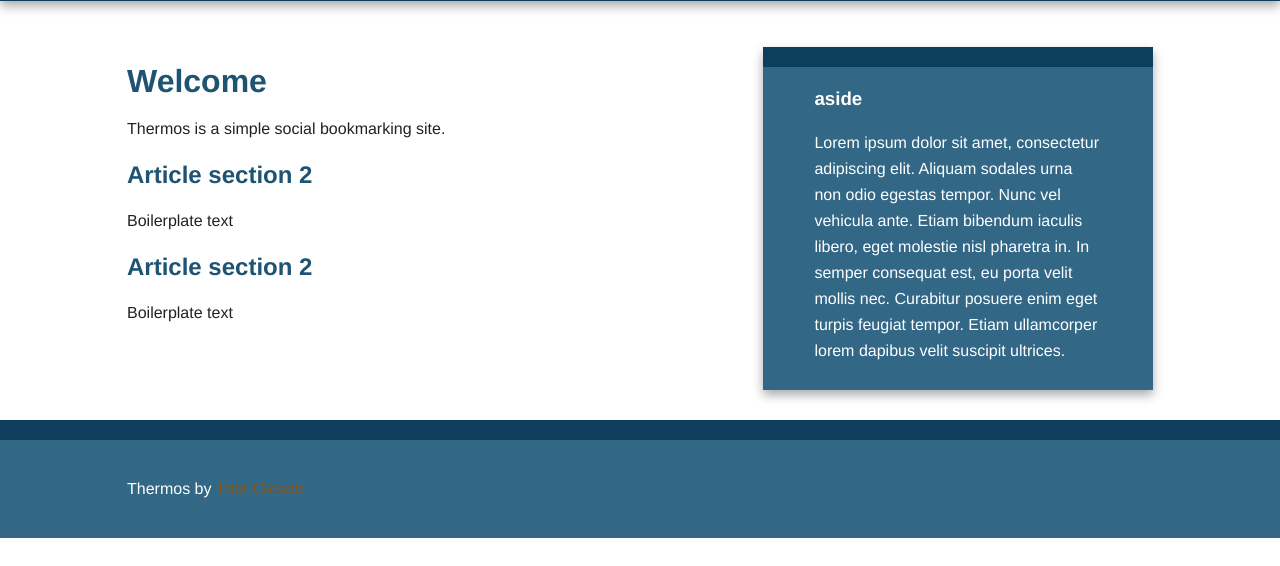
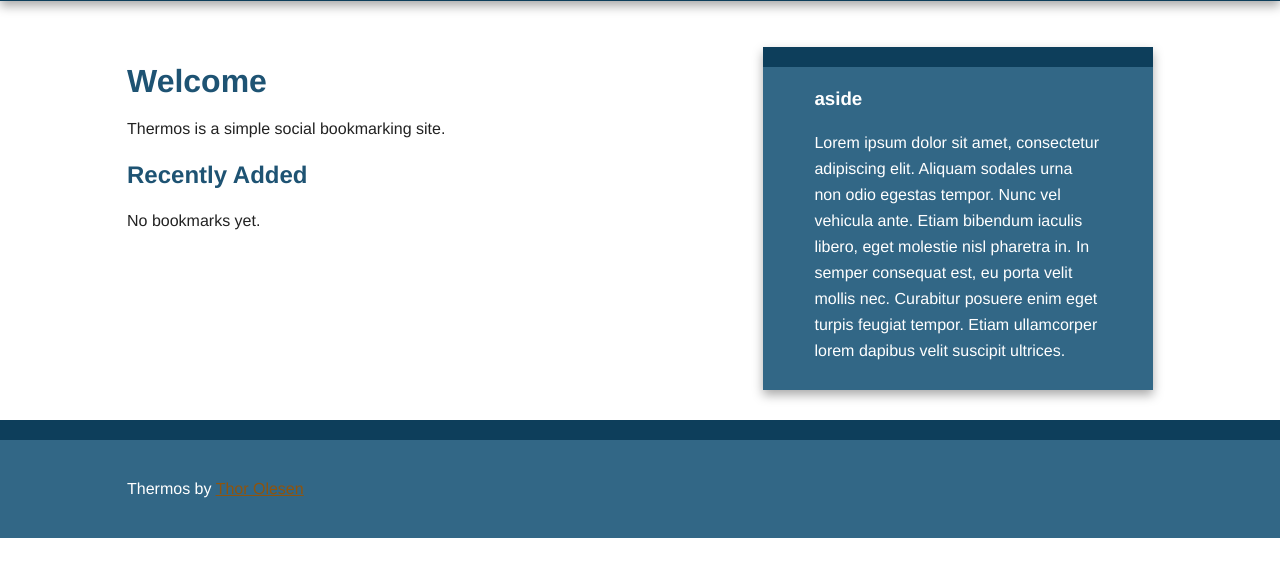
Before and after one commit to TVAO/FlaskSampleProject, a Flask app: page / in a window 1280 px wide. Shown: the part 95-661 px from the top of the page. Run offline with Flask 2, Linux system fonts and the light colour scheme; some libraries are stand-ins or nearby versions.

Commit message:
Added bookmarks to front page

```diff
--- a/thermos/templates/index.html
+++ b/thermos/templates/index.html
@@ -12,12 +12,18 @@ Thermos -- Welcome
             <p> Thermos is a simple social bookmarking site.</p>
         </header>
         <section>
-            <h2> Article section 2 </h2>
-            <p> Boilerplate text </p>
-        </section>
-         <section>
-            <h2> Article section 2 </h2>
-            <p> Boilerplate text </p>
+            <h2> Recently Added </h2>
+            {% if new_bookmarks %}
+                <ul>
+                    {% for bm in new_bookmarks %}
+                        <li>
+                            {{ bm.user }} added <a href="{{ bm.url }}"> {{ bm.url }} </a>
+                        </li>
+                    {% endfor %}
+                </ul>
+            {% else %}
+                No bookmarks yet.
+            {% endif %}
         </section>
     </article>
 {% endblock %}
--- a/thermos/thermos.py
+++ b/thermos/thermos.py
@@ -23,13 +23,17 @@ def store_bookmark(url):
     ))
 
 
+def new_bookmarks(num):
+    return sorted(bookmarks, key=lambda bm: bm['date'], reverse=True)[:num]
+
+
 @app.route('/')
 @app.route('/index')
 def index():
     """"
     Renders the default index template
     """
-    return render_template('index.html')
+    return render_template('index.html', new_bookmarks=new_bookmarks(5))
 
 
 @app.route('/add', methods=['GET', 'POST'])
```
